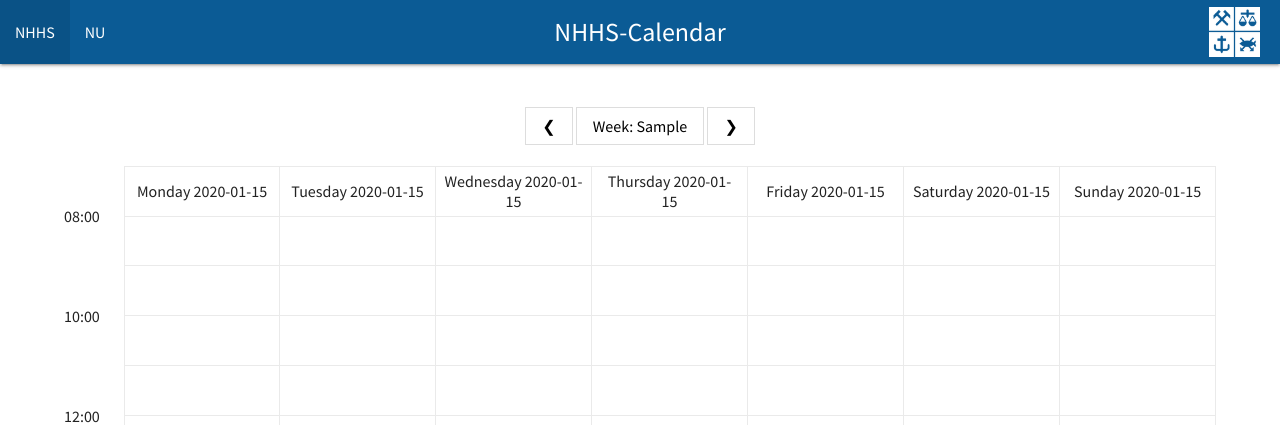
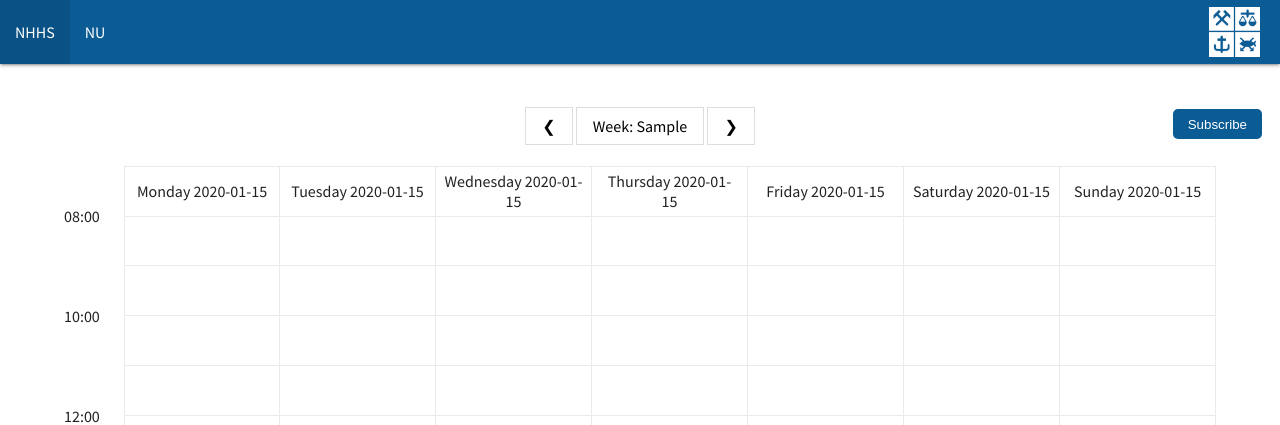
Before and after one commit to joachimaae/NHHS-kalender, a Flask app: template app/templates/indexeng.html in a window 1280 px wide. Shown: the top 425 px of the page. Run offline with Flask 2, Linux system fonts and the light colour scheme; the template is opened without the code that fills it: most values are stand-ins (such as "Sample title", 1, 10 or a date in 2020); style sheets or scripts are compiled from the project's sources; some libraries are stand-ins or nearby versions.

Commit message:
fiksa småting

```diff
--- a/app/static/styles/scss/style.scss
+++ b/app/static/styles/scss/style.scss
@@ -22,9 +22,6 @@
 	@import "../components/navbar";
 	@import "../components/typography";
 
-<<<<<<< HEAD
-
-=======
 	padding-bottom: 30px;
 
 }
@@ -59,7 +56,6 @@
 }
 .cntrtxt{
 	text-align: center;
->>>>>>> 9f6191e32b32b06d82369e82b6f697a5acd1ca44
 }
 
 
--- a/app/templates/indexeng.html
+++ b/app/templates/indexeng.html
@@ -19,7 +19,7 @@
 <div class="nhhs-banner">
 	<nav>
 		<div class="nav-wrapper">
-			<a href="#" class="brand-logo center ">NHHS-Calendar</a>
+			<a href="#" class="brand-logo center ">{{ 'NHHS-Calendar' if cal == 'nhhs' }} {{ 'Company Activities' if cal == 'nu' }}</a>
 			<img id="logo" src ="{{ url_for('static',filename='img/nhh_logo_rz.png') }}">
 			<ul id="nav-mobile" class="left hide-on-med-and-down">
 			<li {{ 'class=active' if cal == 'nhhs' }}><a href="/{{ lang }}/nhhs/{{ aar }}/{{ ukenummer_dag}}">NHHS</a></li>
@@ -30,11 +30,16 @@
 </div>
 
 
-<div class="weekswitch">
-	<a href="/{{ lang }}/{{cal}}/{{aar if ukenummer_dag!=1 else aar-1}}/{{ ukenummer_dag - 1 if ukenummer_dag!=1 else 52 }}">❮</a>
-	<a href="/{{ lang }}/{{ cal }}/"> Week: {{ ukenummer_dag }}</a>
-	<a href="/{{ lang }}/{{cal}}/{{aar if ukenummer_dag!=52 else aar+1}}/{{ ukenummer_dag + 1 if ukenummer_dag!=52 else 1 }}">❯</a>
-</div>
+<div class="div1">
+		<div class="weekswitch">
+		  <a href="/{{ lang }}/{{cal}}/{{aar if ukenummer_dag!=1 else aar-1}}/{{ ukenummer_dag - 1 if ukenummer_dag!=1 else 52 }}">❮</a>
+		  <a href="/{{ lang }}/{{ cal }}/"> Week: {{ ukenummer_dag }}</a>
+		  <a href="/{{ lang }}/{{cal}}/{{aar if ukenummer_dag!=52 else aar+1}}/{{ ukenummer_dag + 1 if ukenummer_dag!=52 else 1 }}">❯</a>
+		</div>
+		<div>
+			<a href="http://www.nu.nhhs.no/ical"><button class="btn-small right">Subscribe</button></a>
+		</div>
+		</div>
 
 <!--
 <div class="weekswitch">
```
Also changed, not shown: app/templates/index.html (+1 -21 lines).
